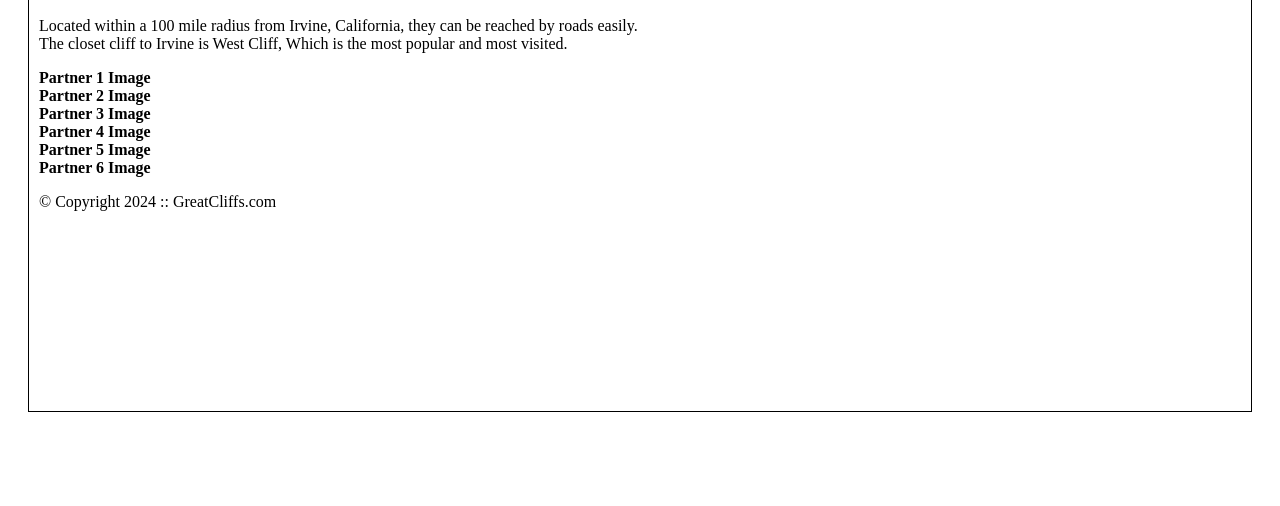
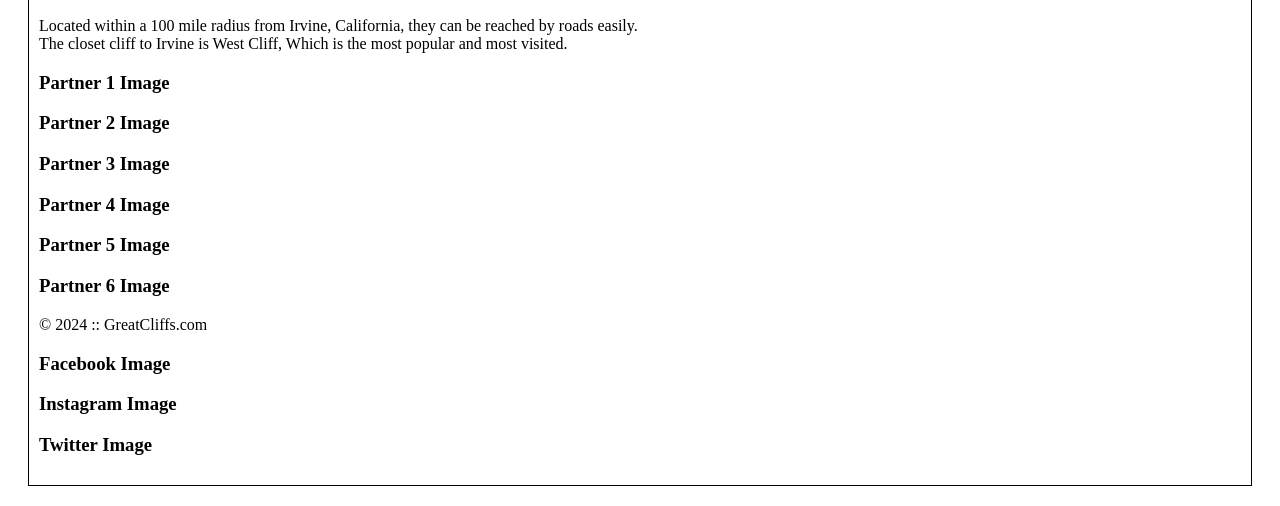
Before and after one commit to Dhairya5122/Westcliff_Homework, a plain HTML site: page homework-module-1/index.html in a window 1280 px wide. Shown: the part 410-916 px from the top of the page. Before the commit the page ends 842 px from the top, so only its background shows below. Drawn offline with Linux system fonts and the light colour scheme.

Commit message:
Week 1 HomeWork

```diff
--- a/homework-module-1/index.html
+++ b/homework-module-1/index.html
@@ -45,12 +45,12 @@ Great Cliff's
 
                 <section>
                     <ul class="partners">
-                        <li><b>Partner 1 Image</b></li>
-                        <li><b>Partner 2 Image</b></li>
-                        <li><b>Partner 3 Image</b></li>
-                        <li><b>Partner 4 Image</b></li>
-                        <li><b>Partner 5 Image</b></li>
-                        <li><b>Partner 6 Image</b></li>
+                        <li><h3>Partner 1 Image</h3></li>
+                        <li><h3>Partner 2 Image</h3></li>
+                        <li><h3>Partner 3 Image</h3></li>
+                        <li><h3>Partner 4 Image</h3></li>
+                        <li><h3>Partner 5 Image</h3></li>
+                        <li><h3>Partner 6 Image</h3></li>
 
 
                     </ul>
@@ -58,10 +58,26 @@ Great Cliff's
                 </section>
 
                 <footer>
-                    <p>&#169; Copyright 2024 :: GreatCliffs.com</p>
-                </footer>
 
 
+
+                <div id="nondisclaimer" class="copy">
+                &copy; 2024 :: GreatCliffs.com
+                </div>
+                    <div id="disclaimer">
+                        <div class="social">
+                            <p>
+                                <h3>
+                                    Facebook Image
+                                </h3>
+                                <h3>Instagram Image</h3>
+                                <h3>Twitter Image</h3>
+                            </p>
+                        </div>
+
+
+                    </div>
+                 </footer>
             </div>
         </header>
     </div>
--- a/homework-module-1/style.css
+++ b/homework-module-1/style.css
@@ -6,7 +6,7 @@ ul {
 .container {
   margin: 20px;
   border: 1px solid;
-  height: 100vh;
+  height: auto;
 }
 
 .main-header {
```
